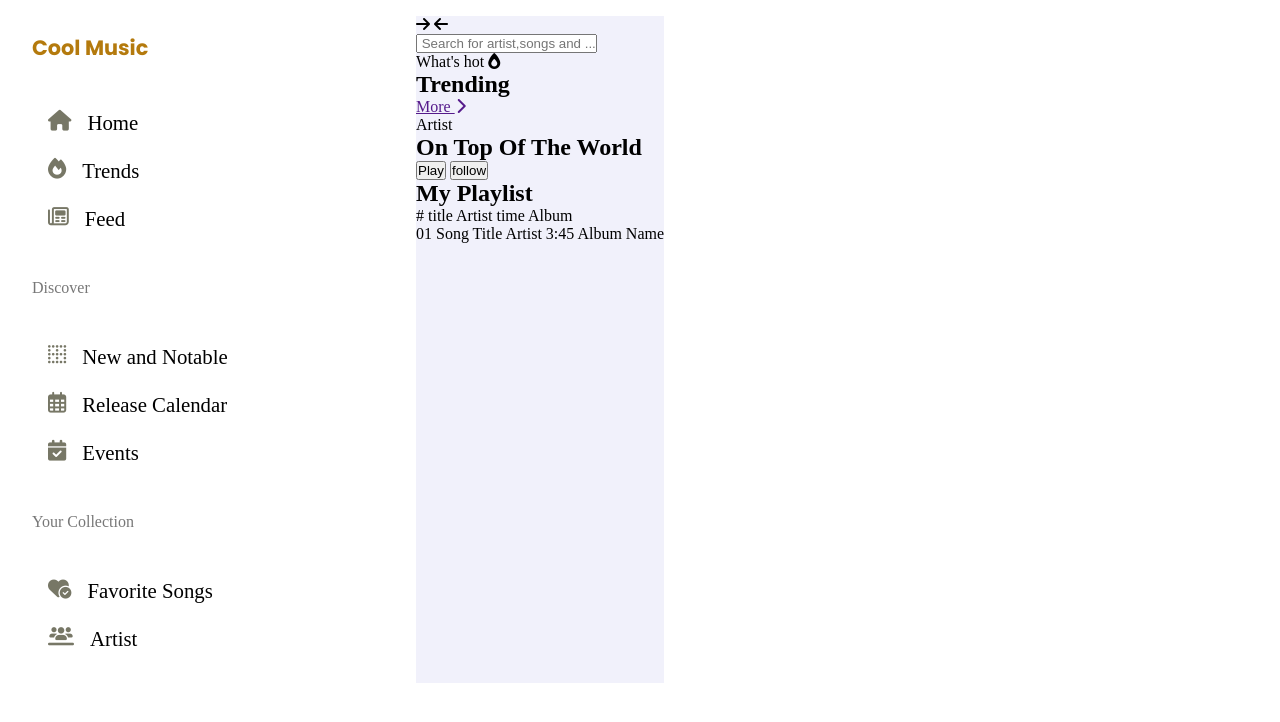
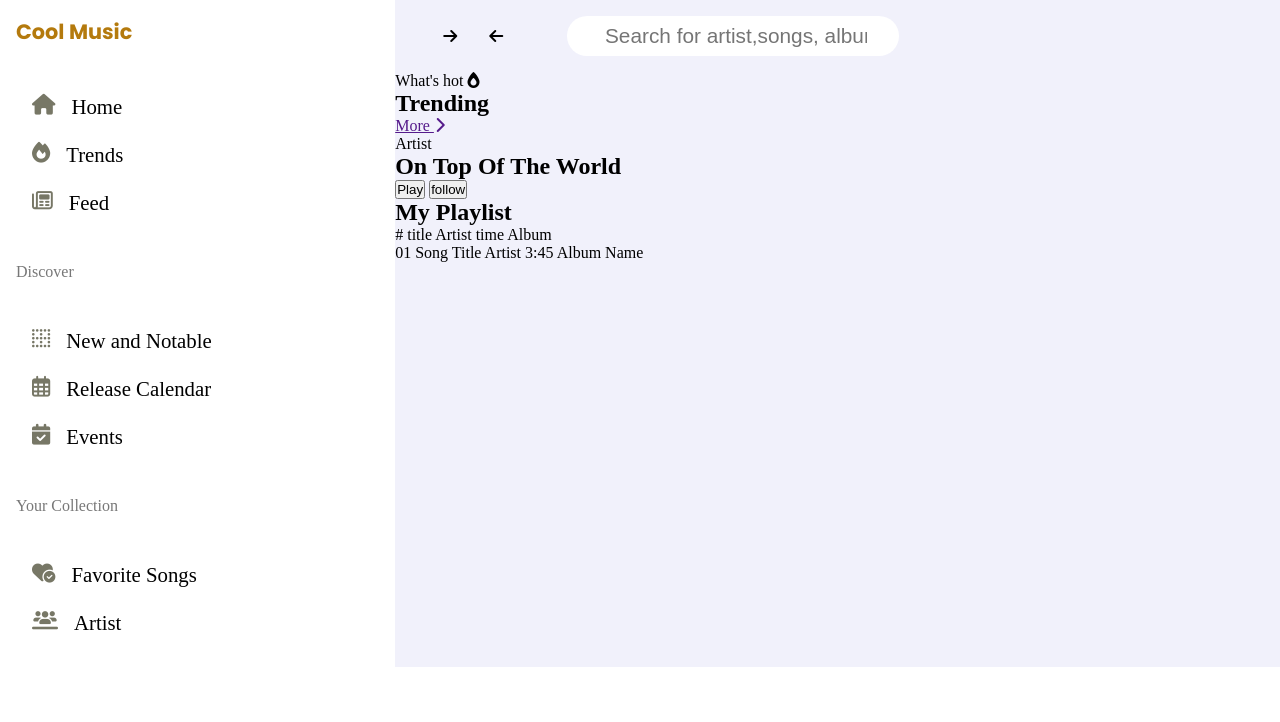
Before and after one commit to Sofinaye/coolMusic, a plain HTML site: page index.html in a window 1280 px wide. Drawn offline with Linux system fonts and the light colour scheme.

Commit message:
Add style for the search field

```diff
--- a/index.css
+++ b/index.css
@@ -5,7 +5,6 @@
 
 .main-container {
   display: flex;
-  padding: 1rem;
   gap: 1rem;
 }
 
@@ -53,4 +52,26 @@
 
 .front-page {
   background: #f1f1fb;
+
+  width: 70vw;
 }
+
+.front-nav {
+  display: flex;
+  padding: 1rem;
+  align-items: center;
+  gap: 2rem;
+}
+
+.front-nav-item span {
+  display: flex;
+  padding: 0 2rem;
+  gap: 2rem;
+}
+
+.search {
+  padding: 0.5rem 2rem;
+  border-radius: 20px;
+  border: none;
+  font-size: 1.3rem;
+}
--- a/index.html
+++ b/index.html
@@ -43,7 +43,7 @@
           <div class="front-nav-item">
             <span><i class="fa-solid fa-arrow-right"></i>    <i class="fa-solid fa-arrow-left"></i> </span>
           </div>
-          <input type="text" placeholder=" Search for artist,songs and ...">
+          <input class="search" type="text" placeholder=" Search for artist,songs, albums and...">
 
         </div>
         <p>What's hot <i class="fa-solid fa-fire-flame-simple"></i></p>
```
